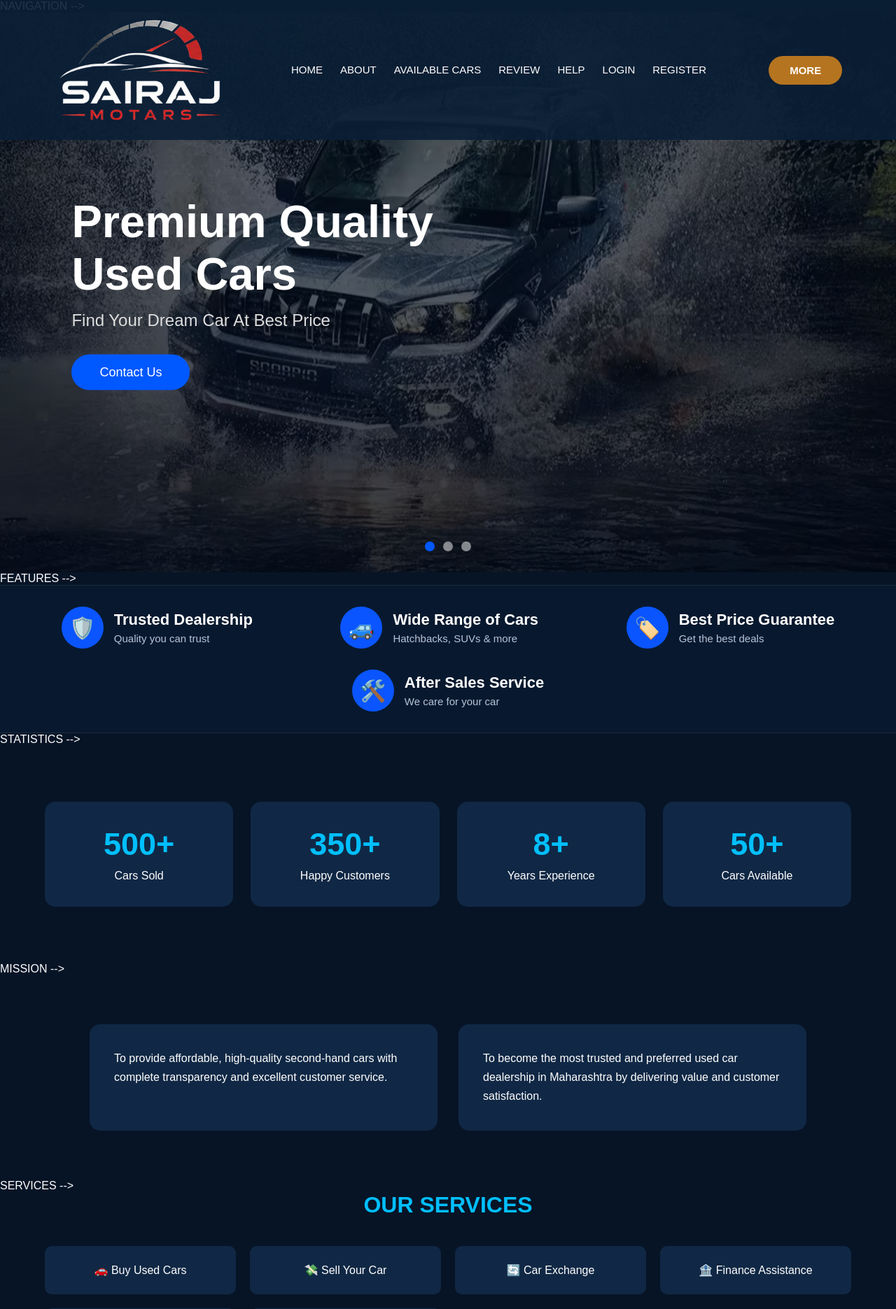
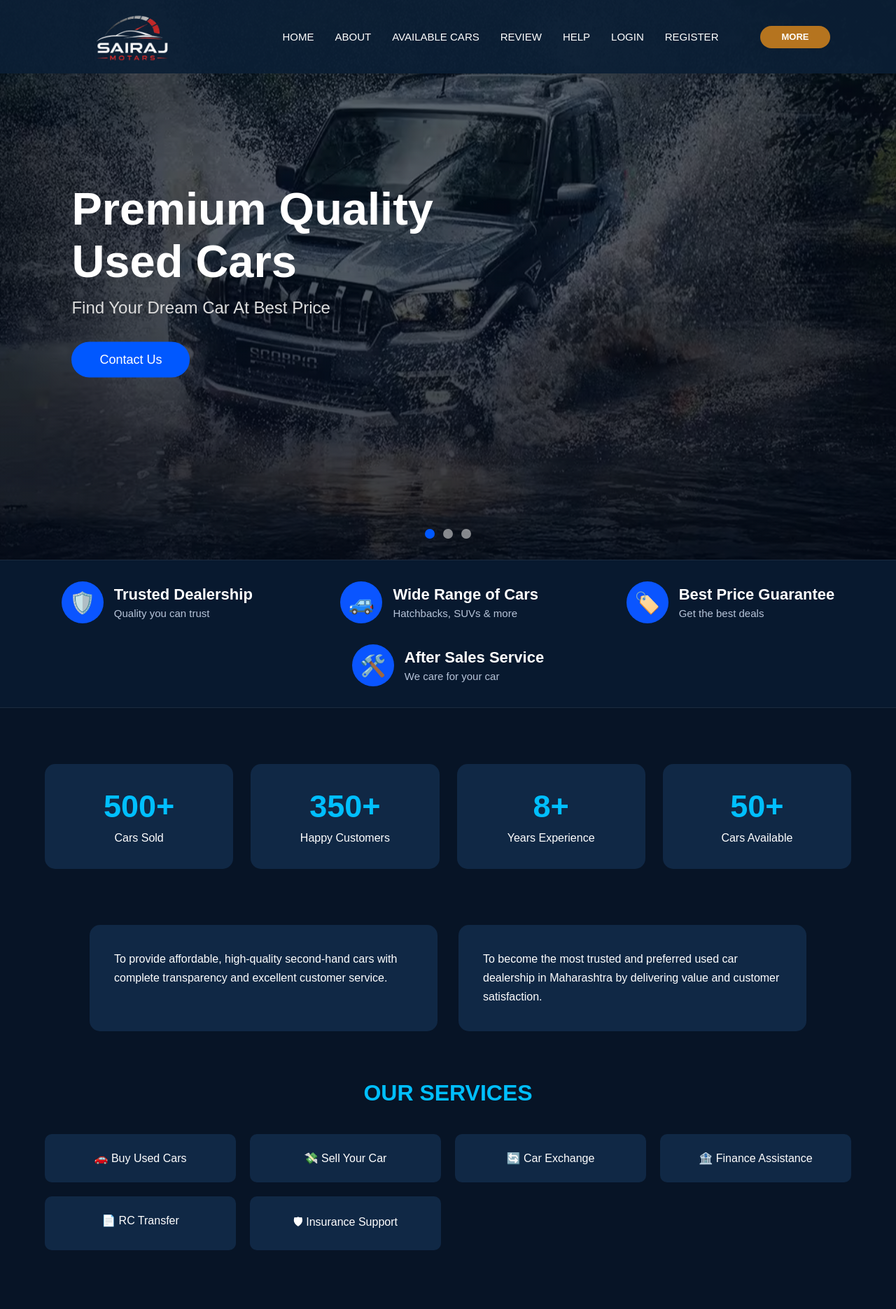
Before and after one commit to sangrampatole313-svg/car-selling-project, a Flask app: page / in a window 1280 px wide. Shown: the top 1871 px of the page at 70% size. Run offline with Flask 3, Linux system fonts and the light colour scheme.

Commit message:
Update home.html

```diff
--- a/templates/home.html
+++ b/templates/home.html
@@ -28,65 +28,140 @@
            NAVIGATION
          */
 
+        /* ================================
+   NAVIGATION BAR
+================================ */
+
 nav {
     position: absolute;
     top: 0;
     left: 0;
     width: 100%;
+    min-height: 105px;
 
-            display: flex;
-            justify-content: space-between;
+    display: grid;
+    grid-template-columns: 270px 1fr 130px;
+    column-gap: 5px;
     align-items: center;
 
-            padding: 18px 6%;
+    column-gap: 30px;
 
-            background: rgba(11, 31, 54, 0.90);
+    padding: 10px 5%;
 
-            z-index: 100;
+    background: rgba(11, 31, 54, 0.92);
+
+    z-index:10;
 }
 
+
+/* ================================
+   LOGO
+================================ */
+
 nav .logo {
-            color: #00c3ff;
-            font-size: 24px;
-            font-weight: bold;
+    display: flex;
+    align-items: center;
+    margin-left:70px;
+    justify-content: flex-start;
+
+    width: 100px;
+    height: 20px;
+
     text-decoration: none;
 }
 
+nav .logo img {
+    width: 430px;
+    height: auto;
+
+    max-height: 70px;
+
+    object-fit: contain;
+    display: block;
+}
+
+
+/* ================================
+   NAVIGATION LINKS
+================================ */
+
 nav ul {
     list-style: none;
+
     display: flex;
     align-items: center;
-            gap: 25px;
+    justify-content: center;
+
+    gap: 30px;
+
+    margin-left:10px;
+    padding: 0;
+
+    white-space: nowrap;
+}
+
+nav ul li {
+    display: flex;
+    align-items: center;
 }
 
 nav ul li a {
     color: white;
+
     text-decoration: none;
+
     font-size: 15px;
+    font-weight: 330;
+
     text-transform: uppercase;
-            transition: 0.3s;
+
+    transition: all 0.3s ease;
+
+    padding: 20px 0;
 }
 
 nav ul li a:hover {
     color: #00c3ff;
+    transform: translateY(-2px);
 }
 
+
+/* ================================
+   MORE BUTTON
+================================ */
+
 nav button {
+    width: 100px;
+    height: 32px;
+
     border: none;
-            padding: 12px 30px;
+
+    padding: 0;
+
     background: #b5741f;
     color: white;
-            font-size: 15px;
+
+    font-size: 13px;
+
     text-transform: uppercase;
+
     font-weight: 600;
-            border-radius: 2rem;
+
+    border-radius: 30px;
+
     cursor: pointer;
-            transition: 0.3s;
+
+    transition: all 0.3s ease;
 }
 
 nav button:hover {
-            transform: scale(0.95);
+    background: #d18a25;
+
+    transform: translateY(-2px);
+
+    box-shadow: 0 5px 15px rgba(181, 116, 31, 0.4);
 }
+
 
 
         /*
@@ -556,16 +631,53 @@
             }
 
         }
+
+        .flash-message {
+    padding: 10px;
+    margin-bottom: 15px;
+    border-radius: 7px;
+    font-size: 14px;
+    font-weight: bold;
+}
+
+.flash-message.success {
+    background: #198754;
+    color: white;
+}
+
+.flash-message.danger {
+    background: #dc3545;
+    color: white;
+}
+
+.flash-message.warning {
+    background: #b5741f;
+    color: white;
+}
     </style>
 
 </head>
 
 
 <body>
+   <div>{% with messages = get_flashed_messages(with_categories=true) %}
 
+    {% if messages %}
 
-    <!---->
-     NAVIGATION -->
+        {% for category, message in messages %}
+
+            <div class="flash-message {{ category }}">
+                {{ message }}
+            </div>
+
+        {% endfor %}
+
+    {% endif %}
+
+{% endwith %}</div>
+
+    <!--NAVIGATION-->
+
 
     <header>
 
@@ -772,8 +884,8 @@
     </section>
 
 
-    <!---->
-     FEATURES -->
+    <!--FEATURES-->
+
 
     <section class="features">
 
@@ -857,8 +969,7 @@
     </section>
 
 
-    <!---->
-     STATISTICS -->
+    <!--STATISTICS -->
 
     <section class="stats">
 
@@ -910,8 +1021,8 @@
     </section>
 
 
-    <!---->
-     MISSION -->
+    <!-- MISSION-->
+
 
     <section class="mission">
 
@@ -947,8 +1058,8 @@
     </section>
 
 
-    <!---->
-     SERVICES -->
+    <!--SERVICES-->
+
 
     <h1 class="title">
         OUR SERVICES
@@ -988,8 +1099,8 @@
     </section>
 
 
-    <!---->
-     POPULAR CATEGORIES -->
+    <!-- POPULAR CATEGORIES -->
+
 
     <section class="categories">
 
@@ -1089,8 +1200,8 @@
     </section>
 
 
-    <!---->
-     FOOTER -->
+    <!--FOOTER -->
+
 
     <footer>
 
@@ -1099,8 +1210,8 @@
     </footer>
 
 
-    <!---->
-     SLIDER JAVASCRIPT -->
+    <!-- SLIDER JAVASCRIPT -->
+
 
     <script>
 
```
Lines whose indentation alone changed are shown as unchanged.
